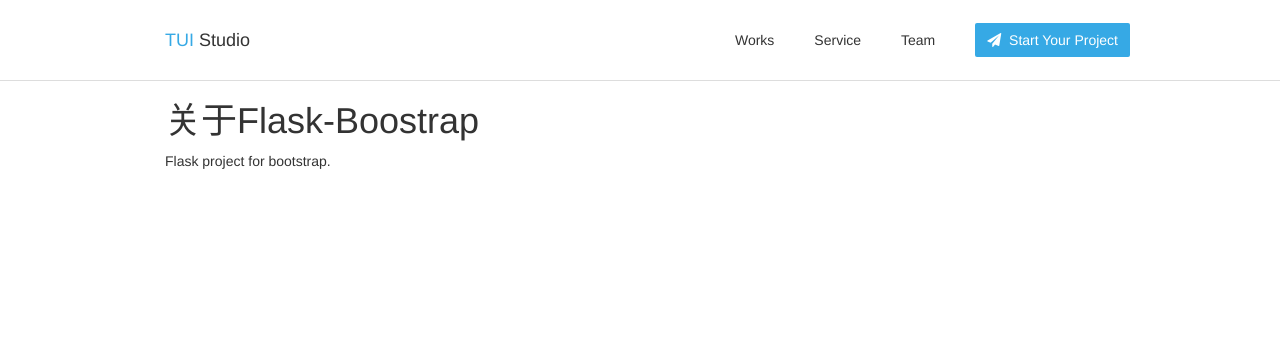
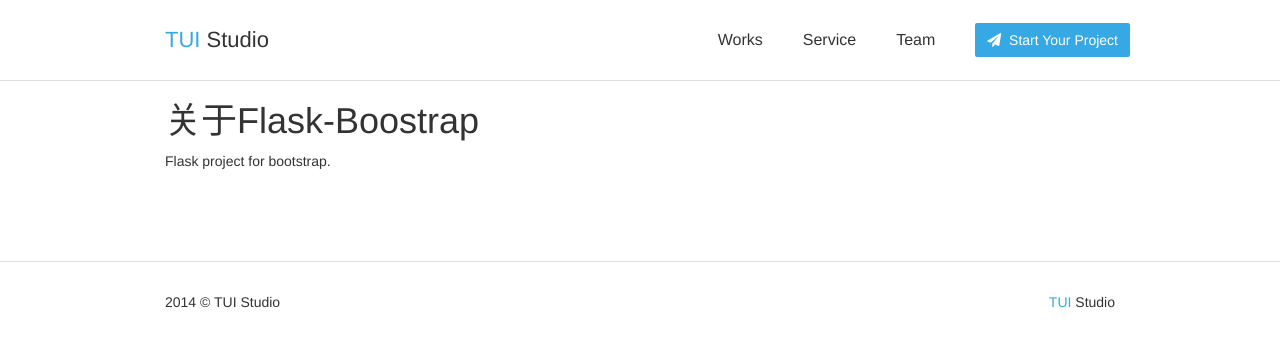
Before and after one commit to hustlzp/tuistudio.com, a Flask app: page /about in a window 1280 px wide. Shown: the top 347 px of the page. Run offline with Flask 2, Linux system fonts and the light colour scheme; style sheets or scripts are compiled from the project's sources; some libraries are stand-ins or nearby versions.

Commit message:
add footer

```diff
--- a/tuistudio/static/css/layout.css
+++ b/tuistudio/static/css/layout.css
@@ -44,9 +44,11 @@ a:hover {
   display: inline-block;
   padding-top: 30px;
   padding-bottom: 20px;
+  font-size: 22px;
 }
 .navbar .navbar-nav > li > a {
   padding: 30px 20px;
+  font-size: 16px;
 }
 .navbar .navbar-nav > li > a:hover {
   background-color: transparent;
@@ -58,3 +60,14 @@ a:hover {
 .navbar .navbar-nav.navbar-right:last-child {
   margin-right: 20px;
 }
+.footer {
+  padding: 30px 0;
+  margin-top: 80px;
+  border-top: 1px solid #dddddd;
+}
+.footer .cp {
+  float: left;
+}
+.footer .slogan {
+  float: right;
+}
--- a/tuistudio/static/css/layout.less
+++ b/tuistudio/static/css/layout.less
@@ -61,10 +61,12 @@ a {
     display: inline-block;
     padding-top: 30px;
     padding-bottom: 20px;
+    font-size: 22px;
   }
 
   .navbar-nav > li > a {
     padding: 30px 20px;
+    font-size: 16px;
 
     &:hover {
       background-color: transparent;
@@ -81,5 +83,16 @@ a {
   }
 }
 
-#footer {
+.footer {
+  padding: 30px 0;
+  margin-top: 80px;
+  border-top: 1px solid #dddddd;
+
+  .cp {
+    float: left;
+  }
+
+  .slogan {
+    float: right;
+  }
 }
--- a/tuistudio/static/css/site/index.less
+++ b/tuistudio/static/css/site/index.less
@@ -2,11 +2,11 @@
   .navbar {
     box-shadow: 0 0 5px rgba(0, 0, 0, .1);
   }
-  .slogan {
-    padding: 90px 0;
+
+  .market {
+    padding: 120px 0 120px 0;
     background: url('/static/image/triangles.png') repeat;
     border-bottom: 1px solid #EEEEEE;
-    box-shadow: 0 0 5px rgba(0, 0, 0, .1);
 
     h1 {
       font-size: 65px;
@@ -15,7 +15,7 @@
     }
 
     p {
-      font-size: 20px;
+      font-size: 22px;
       color: #666;
     }
   }
--- a/tuistudio/templates/layout.html
+++ b/tuistudio/templates/layout.html
@@ -63,7 +63,10 @@
 </div>
 
 <div class="footer">
-
+   <div class="container">
+      <div class="cp">2014 © TUI Studio</div>
+      <div class="slogan"><span class="text-main">TUI</span> Studio</div>
+   </div>
 </div>
 
 {# 访问统计 #}
--- a/tuistudio/templates/site/index.html
+++ b/tuistudio/templates/site/index.html
@@ -7,7 +7,7 @@
 {% endblock %}
 
 {% block page_content %}
-   <div class="slogan">
+   <div class="market">
       <div class="container">
          <h1 class="text-center">Boost Your Business With US</h1>
 
```
Also changed, not shown: tuistudio/static/css/site/index.css (+5 -6 lines).
